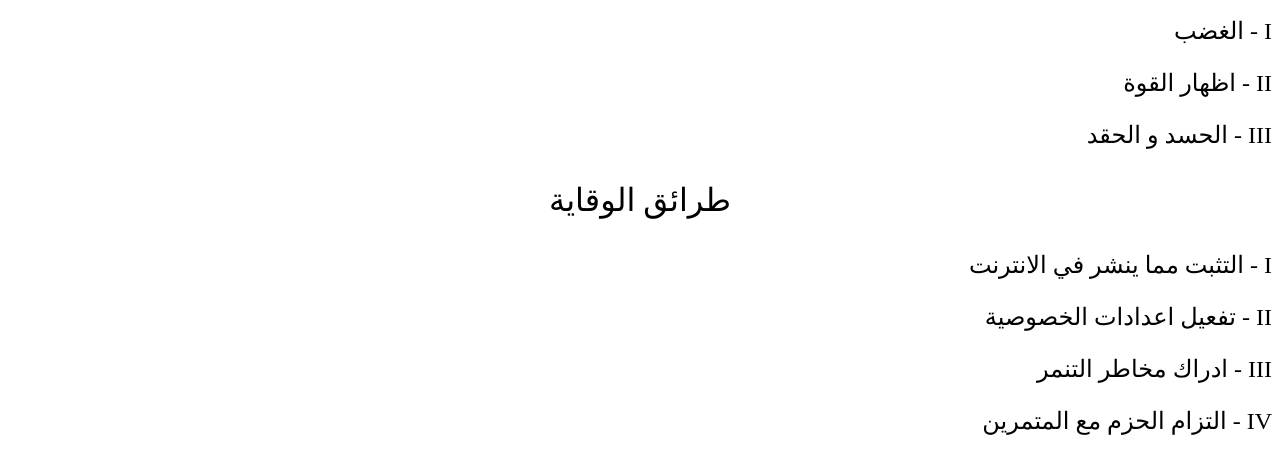
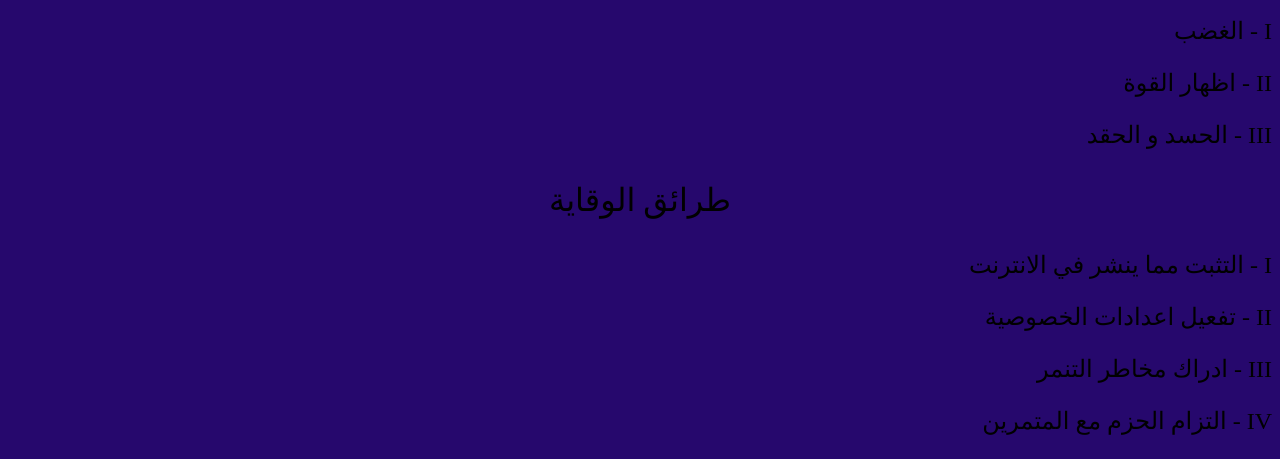
Before and after one commit to yousefjafer-code/waheeb-jafer, a plain HTML site: page index.html in a window 1280 px wide. Shown: the part 579-1038 px from the top of the page. Drawn offline with Linux system fonts and the light colour scheme.

Commit message:
Update waheeb.css
Signed-off-by: yousefjafer-code <145915505+yousefjafer-code@users.noreply.github.com>

```diff
--- a/waheeb.css
+++ b/waheeb.css
@@ -1,5 +1,6 @@
 body {
     text-align: center;
+    background-color: rgb(38, 8, 109);
 }
 
 .one {
```
